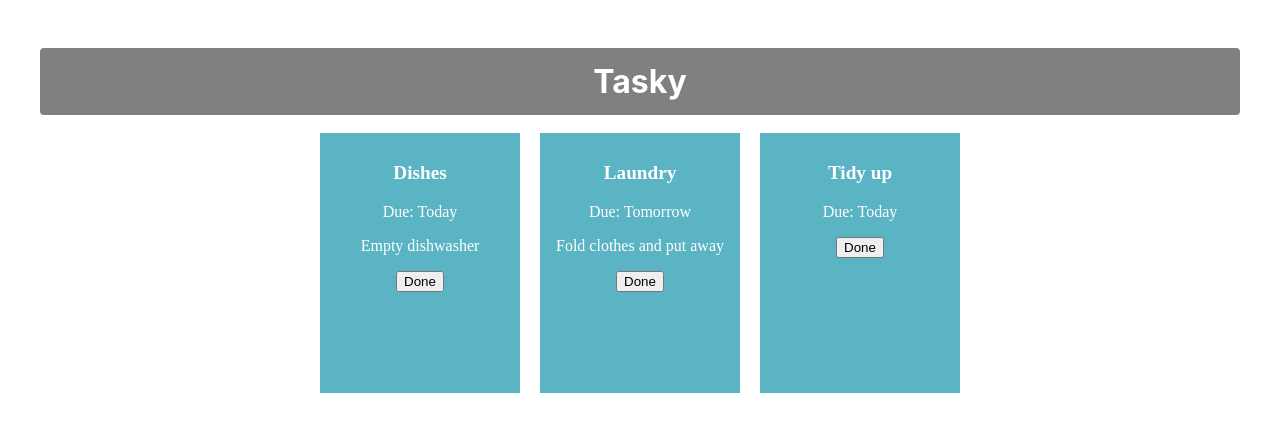
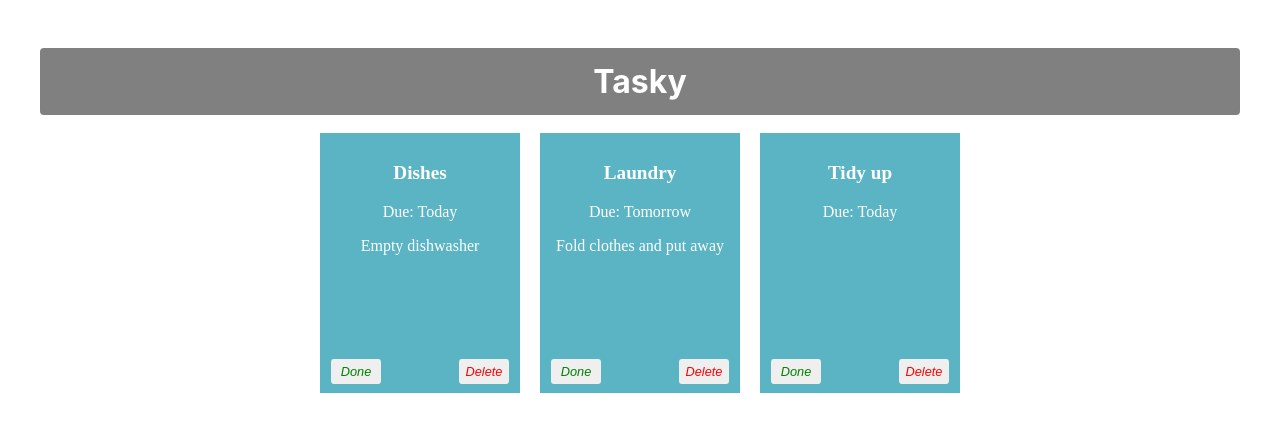
Before and after one commit to mohammedsabri/react-basics-labs, a React (Create React App) app in the folder tasky/: page / in a window 1280 px wide. Shown: the top 432 px of the page. Built offline with nearby package versions, Linux system fonts and the light colour scheme.

Commit message:
Delete a task

```diff
--- a/tasky/src/App.css
+++ b/tasky/src/App.css
@@ -34,6 +34,30 @@
 }
 
 
+
+button {
+  border: none;
+  border-radius: 3px;
+  font-style: italic;
+  font-size: 0.8em;
+  margin: 4px 6px;
+  width: 50px;
+  height: 25px;
+}
+
+.doneButton {
+  position: absolute;
+  bottom: 5px;
+  left: 5px;
+  color: green;
+}
+.deleteButton {
+  position: absolute;
+  bottom: 5px;
+  right: 5px;
+  color: red;
+}
+
 .title {
   font-weight: bold;
   font-size: 1.2em;
--- a/tasky/src/App.js
+++ b/tasky/src/App.js
@@ -21,28 +21,31 @@
     const tasks = [...taskState.tasks];
     tasks[taskIndex].done = !tasks[taskIndex].done;
     setTaskState({tasks});
-    // console.log(`${taskIndex} ${tasks[taskIndex].done}`);
+    console.log(`${taskIndex} ${tasks[taskIndex].done}`);
   }
 
-  {taskState.tasks.map((task, index) => (
-    <Task
-      title={task.title}
-      description={task.description}
-      deadline={task.deadline}
-      key={task.id}
-      done={task.done}
-      markDone={() => doneHandler(index)}
-    />
-  ))}
+  const deleteHandler = (taskIndex) => {
+    const tasks = [...taskState.tasks];
+    tasks.splice(taskIndex, 1);
+    setTaskState({tasks});
+  }
 
 
 
   return (
     <div className="container">
       <h1>Tasky</h1>
-      <Task title={taskState.tasks[0].title} deadline={taskState.tasks[0].deadline} description={taskState.tasks[0].description} />
-        <Task title={taskState.tasks[1].title} deadline={taskState.tasks[1].deadline} description={taskState.tasks[1].description} />
-        <Task title={taskState.tasks[2].title} deadline={taskState.tasks[2].deadline} description={taskState.tasks[2].description} />
+      {taskState.tasks.map((task, index) => (
+        <Task
+          title={task.title}
+          description={task.description}
+          deadline={task.deadline}
+          key={task.id}
+          done={task.done}
+          markDone={() => doneHandler(index)}
+          deleteTask = {() => deleteHandler(index)}
+        />
+      ))}
       </div>
   );
 
--- a/tasky/src/components/Task.js
+++ b/tasky/src/components/Task.js
@@ -1,16 +1,18 @@
 import React from 'react';
 const Task = (props) => {
 
-      <button onClick={props.markDone} className='doneButton'>Done</button>
 
     return (
 
-        <div className="card">
+        <div className="card" style={{backgroundColor: props.done ? 'lightgrey' : '#5bb4c4'}}>
+
             <p className="title">{props.title}</p>
             <p>Due: {props.deadline}</p>
             <p>{props.description}</p>
-            <button onClick={props.markDone}>Done</button>
-             <p style={{backgroundColor: props.done ? 'lightgrey' : '#5bb4c4'}}></p>
+            <button onClick={props.markDone} className='doneButton'>Done</button>
+            <button className='deleteButton' onClick={props.deleteTask}>Delete</button>
+
+
         </div>
 
 
```
